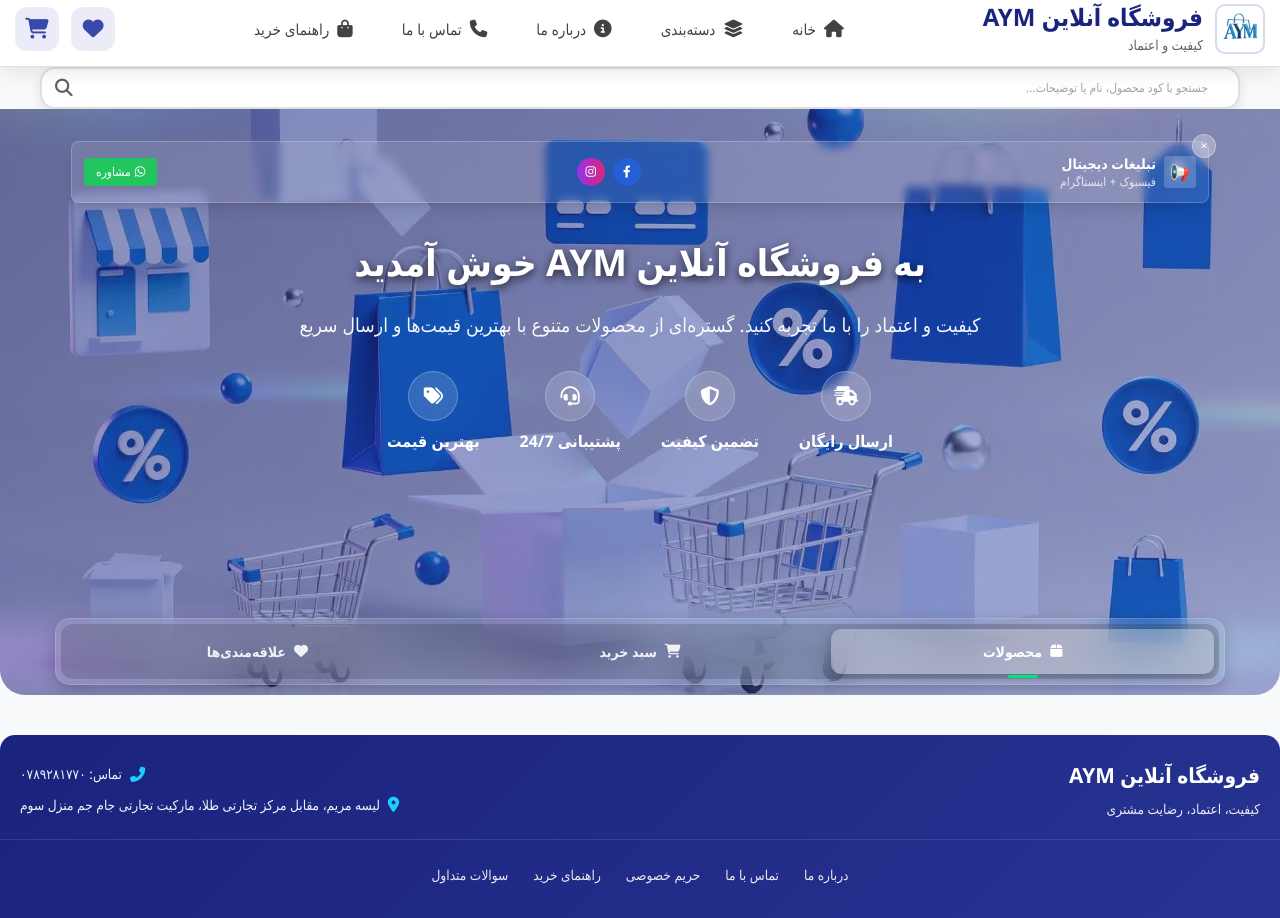
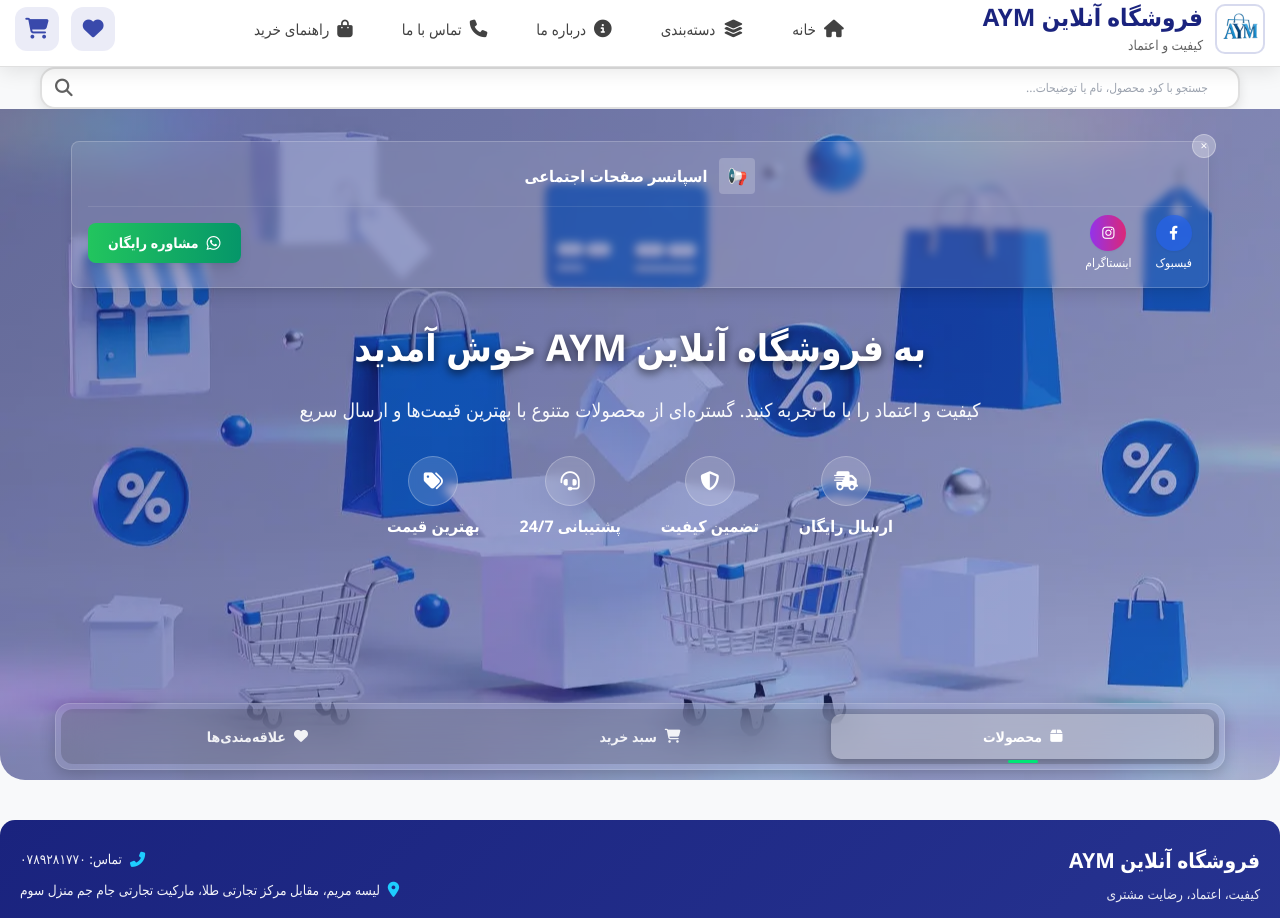
Before and after one commit to Aym0101/Aymzone, a website: page public/index.html in a window 1280 px wide. Shown: the part 808-1726 px from the top of the page. Drawn offline with nearby package versions, Linux system fonts and the light colour scheme; no server answers.

Commit message:
Add files via upload

```diff
--- a/public/index.html
+++ b/public/index.html
@@ -160,6 +160,7 @@
    <header class="main-header" style="background: linear-gradient(135deg, rgba(26, 35, 126, 0.5) 0%, rgba(57, 73, 171, 0.4) 100%), url('images/header.jpg') center center/cover; min-height: 400px;">
             <div class="header-content">
 
+
                 <!-- Agency Promotion Banner - Paste inside <div class="header-content"> -->
 <div id="agencyBanner">
     <script src="https://cdn.tailwindcss.com"></script>
@@ -181,48 +182,58 @@
         }
     </script>
 
-    <div class="relative bg-white/10 backdrop-blur-sm border border-white/20 text-white rounded-lg mx-4 my-3 shadow-lg animate-fadeIn p-3">
-        <!-- Close button in top left corner -->
+    <div class="relative bg-white/10 backdrop-blur-sm border border-white/20 text-white rounded-lg mx-4 my-3 shadow-lg animate-fadeIn p-4">
+        <!-- Close button in top right corner -->
         <button onclick="this.closest('#agencyBanner').style.display='none'"
                 class="absolute -top-2 -right-2 bg-white/30 hover:bg-white/40 text-white w-6 h-6 rounded-full flex items-center justify-center text-xs border border-white/30">
             ×
         </button>
 
-        <div class="flex items-center justify-between">
-            <!-- Text section -->
-            <div class="flex items-center gap-2">
-                <div class="w-8 h-8 rounded bg-white/20 flex items-center justify-center">
+        <!-- First Row: Text Only -->
+        <div class="flex items-center justify-center mb-3">
+            <div class="flex items-center gap-3">
+                <div class="w-9 h-9 rounded bg-white/20 flex items-center justify-center">
                     📢
                 </div>
                 <div class="text-right">
-                    <div class="font-bold text-sm">تبلیغات دیجیتال</div>
-                    <div class="text-xs text-white/80">فیسبوک + اینستاگرام</div>
+                    <div class="font-bold text-base whitespace-nowrap">اسپانسر صفحات اجتماعی</div>
+                </div>
             </div>
         </div>
 
-            <!-- Social icons with sharper colors -->
-            <div class="flex items-center gap-2">
-                <!-- Facebook - sharper blue -->
-                <div class="w-7 h-7 rounded-full bg-blue-600/70 flex items-center justify-center shadow-sm">
-                    <i class="fab fa-facebook-f text-xs text-white"></i>
+        <!-- Second Row: Icons + CTA Button -->
+        <div class="flex items-center justify-between pt-2 border-t border-white/10">
+            <!-- Social Icons on Left -->
+            <div class="flex items-center gap-6">
+                <!-- Facebook -->
+                <div class="flex flex-col items-center">
+                    <div class="w-9 h-9 rounded-full bg-blue-600/70 flex items-center justify-center shadow-sm mb-1">
+                        <i class="fab fa-facebook-f text-sm text-white"></i>
                     </div>
-                <!-- Instagram - sharper gradient -->
-                <div class="w-7 h-7 rounded-full bg-gradient-to-r from-purple-600 to-pink-600 flex items-center justify-center shadow-sm">
-                    <i class="fab fa-instagram text-xs text-white"></i>
+                    <span class="text-xs">فیسبوک</span>
+                </div>
+
+                <!-- Instagram -->
+                <div class="flex flex-col items-center">
+                    <div class="w-9 h-9 rounded-full bg-gradient-to-r from-purple-600 to-pink-600 flex items-center justify-center shadow-sm mb-1">
+                        <i class="fab fa-instagram text-sm text-white"></i>
+                    </div>
+                    <span class="text-xs">اینستاگرام</span>
                 </div>
             </div>
 
-            <!-- WhatsApp button -->
-            <a href="https://wa.me/93789281770?text=سلام!%20من%20از%20بنر%20تبلیغاتی%20فروشگاه%20AYM%20درباره%20خدمات%20تبلیغات%20دیجیتال%20پیام%20میدهم"
+            <!-- WhatsApp CTA Button on Right -->
+            <div class="flex flex-col items-center">
+                <a href="https://wa.me/93789281770?text=سلام!%20من%20از%20بنر%20تبلیغاتی%20فروشگاه%20AYM%20درباره%20خدمات%20اسپانسر%20صفحات%20اجتماعی%20پیام%20میدهم"
                    target="_blank"
-               class="bg-green-500 hover:bg-green-600 text-white px-3 py-1.5 rounded text-xs font-medium flex items-center gap-1 shadow-sm hover:shadow">
+                   class="bg-gradient-to-r from-green-500 to-emerald-600 hover:from-green-600 hover:to-emerald-700 text-white px-5 py-2.5 rounded-lg font-medium flex items-center gap-2 shadow-lg hover:shadow-xl transition-all duration-300 hover:scale-105">
                     <i class="fab fa-whatsapp"></i>
-                <span>مشاوره</span>
+                    <span class="text-sm font-bold">مشاوره رایگان</span>
                 </a>
             </div>
         </div>
     </div>
-
+</div>
 
                 <!-- Hero Content in Header -->
                 <div class="header-hero">
```
Lines whose indentation alone changed are shown as unchanged.
